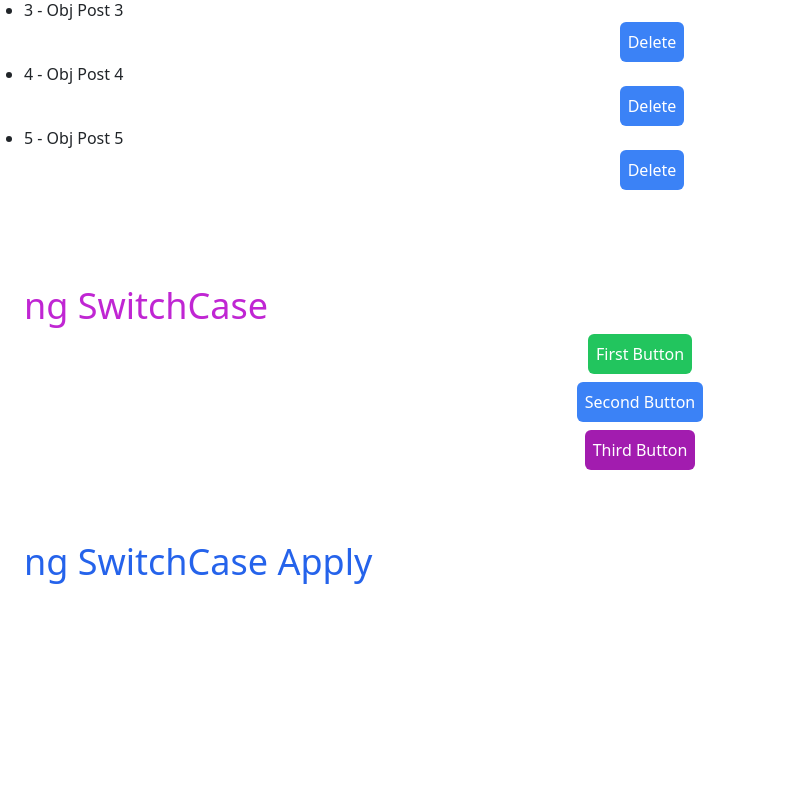
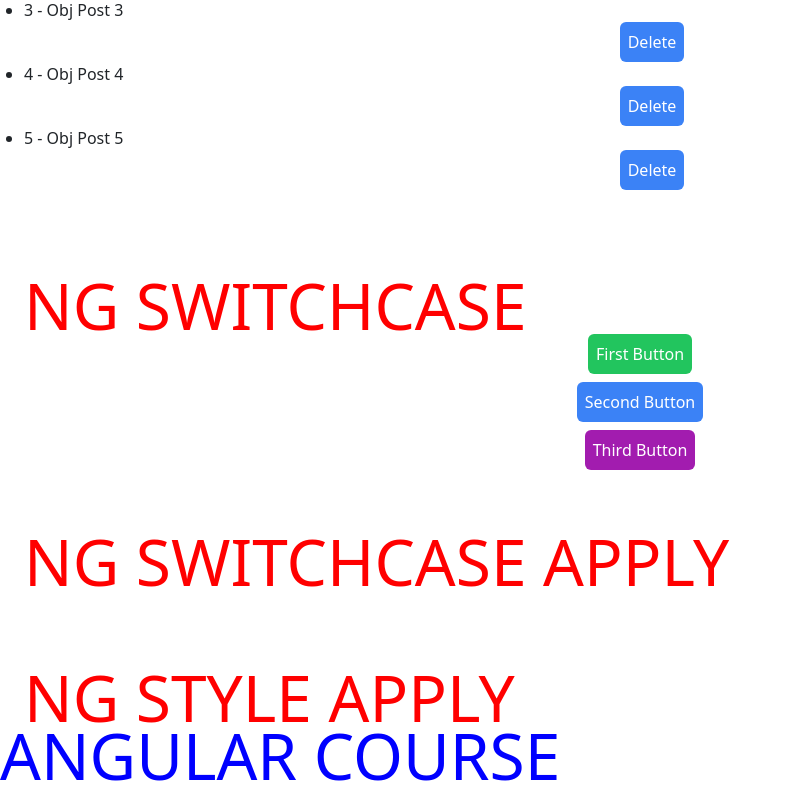
Before and after one commit to DushanMalind/Angular-Learning, an Angular app: page /event in a window 1280 px wide. Shown: the part 1699-2498 px from the top of the page, without its empty margins (0-792 px from the left). Before the commit the page ends 2305 px from the top, so only its background shows below. Built offline with nearby package versions, Linux system fonts and the light colour scheme.

Commit message:
ng-Style

```diff
--- a/src/app/event/event.component.css
+++ b/src/app/event/event.component.css
@@ -0,0 +1,5 @@
+h1{
+  color: red;
+  text-transform: uppercase;
+  font-size: 4em;
+}
--- a/src/app/event/event.component.html
+++ b/src/app/event/event.component.html
@@ -146,3 +146,18 @@
   <div class="ml-6 text-4xl text-fuchsia-600" *ngSwitchCase="'step 2'">Step 2 Form</div>
   <div class="ml-6 text-4xl text-red-600" *ngSwitchCase="'step 3'">Step 3 Form</div>
 </div>
+
+
+<br>
+<br>
+<br>
+
+<!--/////////////////////////// ng SwitchCase ////////////////////////////////////-->
+
+<!--ng-Style-->
+
+<h1 class="ml-6 text-4xl text-blue-600">ng Style Apply</h1>
+
+<h1 [style.color]="isActive ? 'blue' : 'black'"
+    [style.text-transform]="isActive ? 'uppercase' : 'lowercase'"
+>Angular Course</h1>
--- a/src/app/event/event.component.ts
+++ b/src/app/event/event.component.ts
@@ -32,6 +32,8 @@ export class EventComponent {
   /*ng SwitchCase*/
   stepForm!: string;
 
+  isActive:boolean=true;
+
   constructor() {
     for (let i = 0; i < this.postArray.length; i++) {
       console.log(this.postArray[i]);
```
